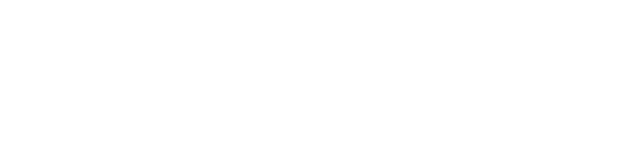
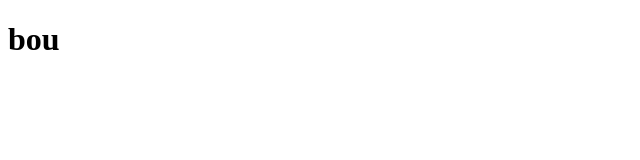
Before and after one commit to Girlcoding22/Fototec-Mexico.github.io, a plain HTML site: page FinalProject/index.html in a window 1280 px wide. Shown: the full height of the page, 0-640 px from the left. Drawn offline with Linux system fonts and the light colour scheme.

Commit message:
Update index.html

```diff
--- a/FinalProject/index.html
+++ b/FinalProject/index.html
@@ -1,2 +1,6 @@
 <!DOCTYPE html>
+<head></head>
+</body>
+<h1>bou</h1>
+  </body>
 </html>
```
